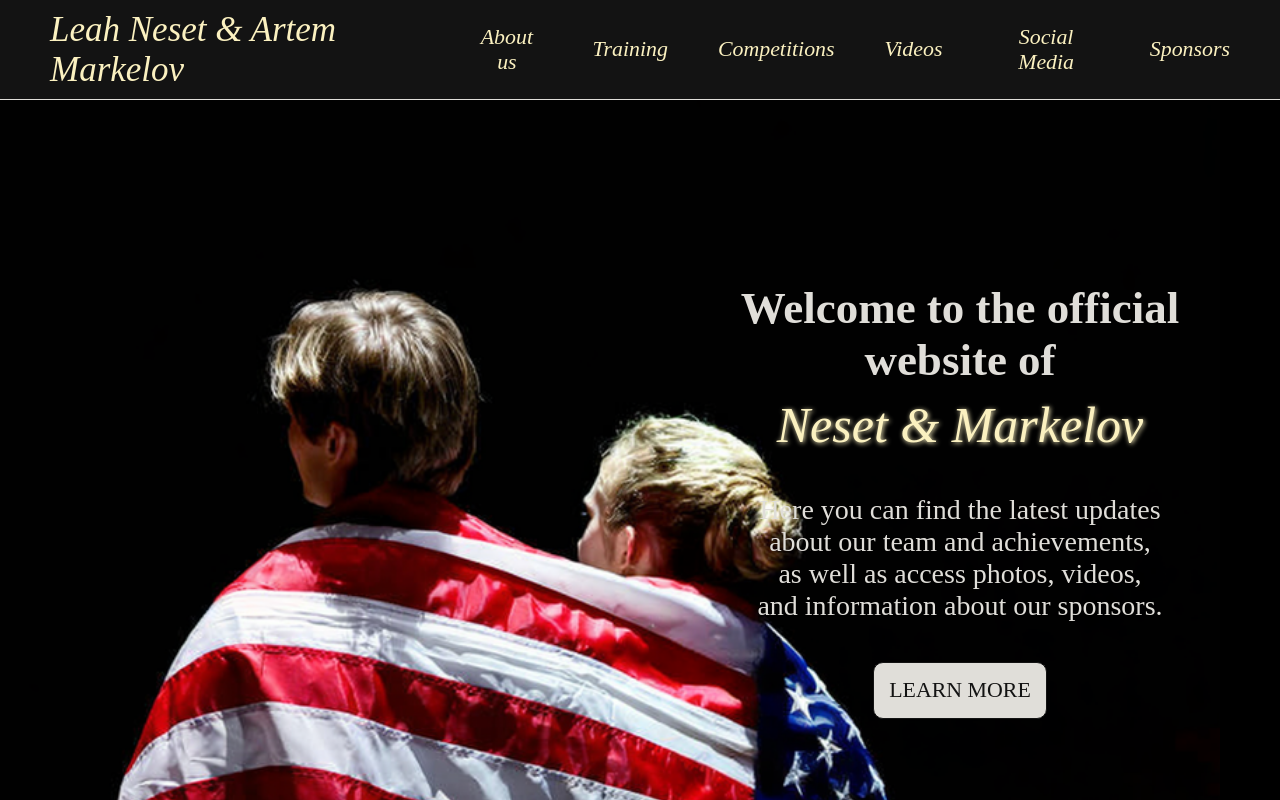
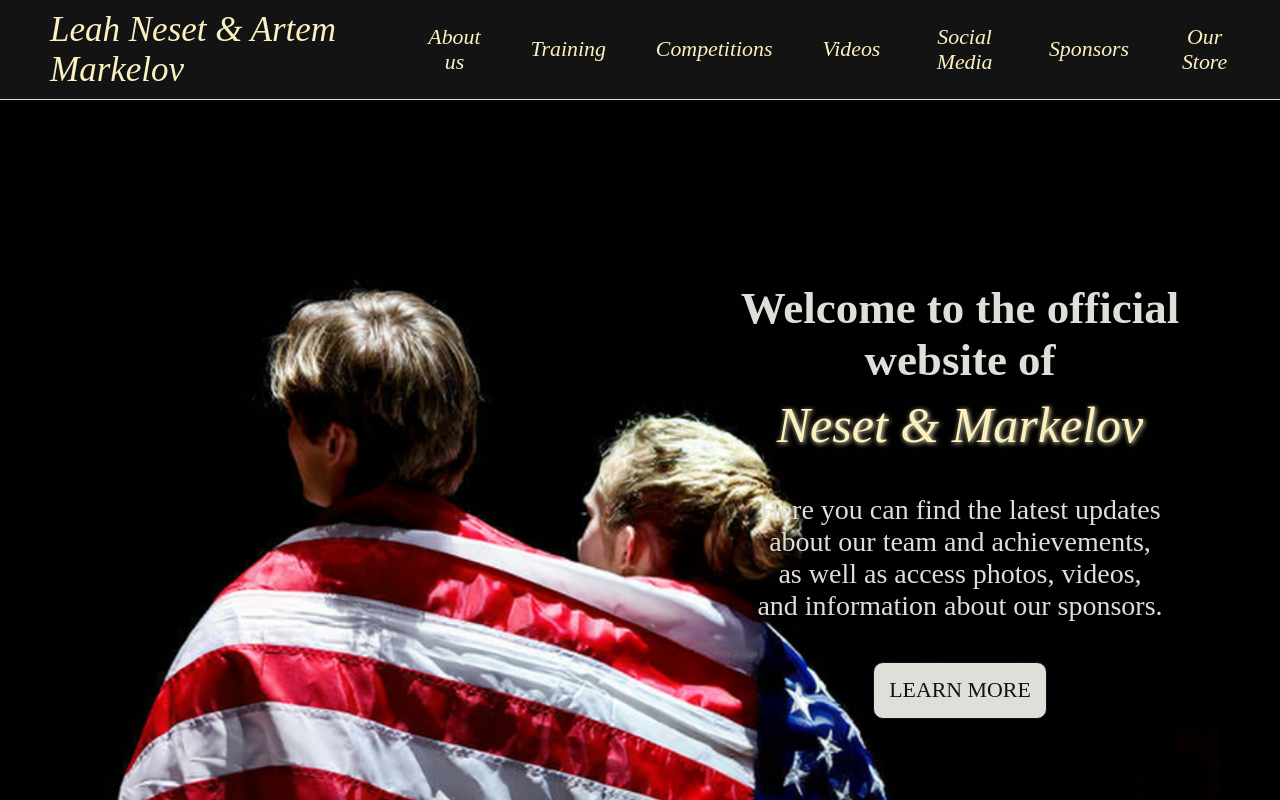
Before and after one commit to RocketXDev/redesigned_team_website, a Next.js app: page / in a window 1280 px wide. Shown: the top 800 px of the page. Built offline with nearby package versions, Linux system fonts and the light colour scheme; a web font is replaced by a local one.

Commit message:
Added temp page + added store page

```diff
--- a/src/app/components.css
+++ b/src/app/components.css
@@ -270,3 +270,19 @@ ul > a:hover {
 
 
 /* ABOUT PAGE */
+
+/* TEMPORARY PAGE */
+
+.temp-placeholder {
+    font-size: 3.5rem;
+    color: var(--text-color);
+    text-align: center;
+    display: flex;
+    width: 100%;
+    height: 100%;
+    justify-content: center;
+    align-items: center;
+    font-style: italic;
+}
+
+/* TEMPORARY PAGE */
--- a/src/app/components/Nav.js
+++ b/src/app/components/Nav.js
@@ -9,12 +9,13 @@ export default function Nav() {
                     <Link href="/">Leah Neset & Artem Markelov</Link>
                 </div>
                 <ul className="nav-links">
-                    <Link href="../pages/about">About us</Link>
-                    <li>Training</li>
-                    <li>Competitions</li>
-                    <li>Videos</li>
-                    <li>Social Media</li>
-                    <li>Sponsors</li>
+                    <Link href="../pages/temporary">About us</Link>
+                    <Link href="../pages/temporary">Training</Link>
+                    <Link href="../pages/temporary">Competitions</Link>
+                    <Link href="../pages/temporary">Videos</Link>
+                    <Link href="../pages/temporary">Social Media</Link>
+                    <Link href="../pages/temporary">Sponsors</Link>
+                    <Link href="../pages/store">Our Store</Link>
                 </ul>
             </div>
         </div>
```
Also changed, not shown: src/app/pages/store/page.js (added, +21 -0 lines), src/app/pages/temporary/page.js (added, +14 -0 lines), public/merch_design.png (added).
